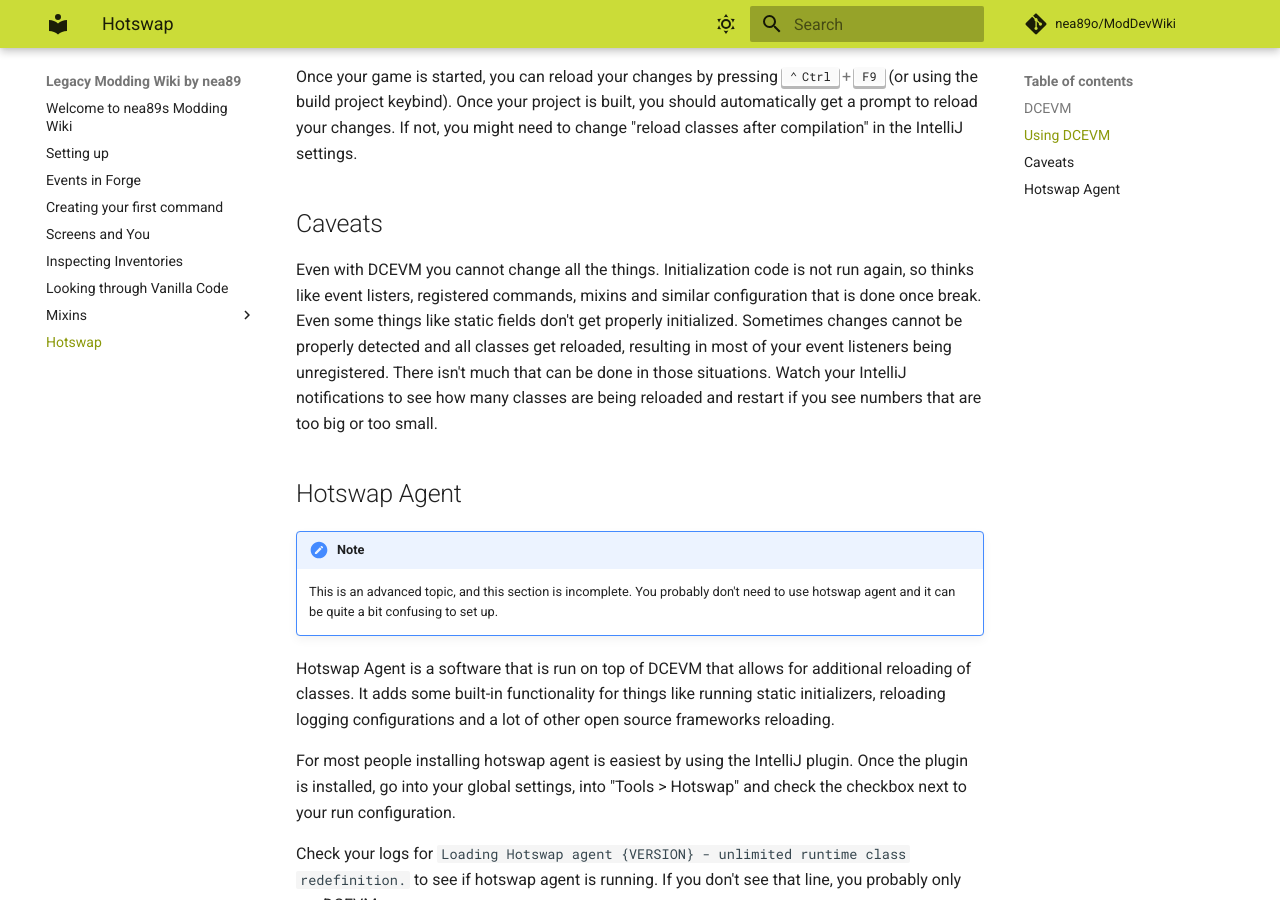
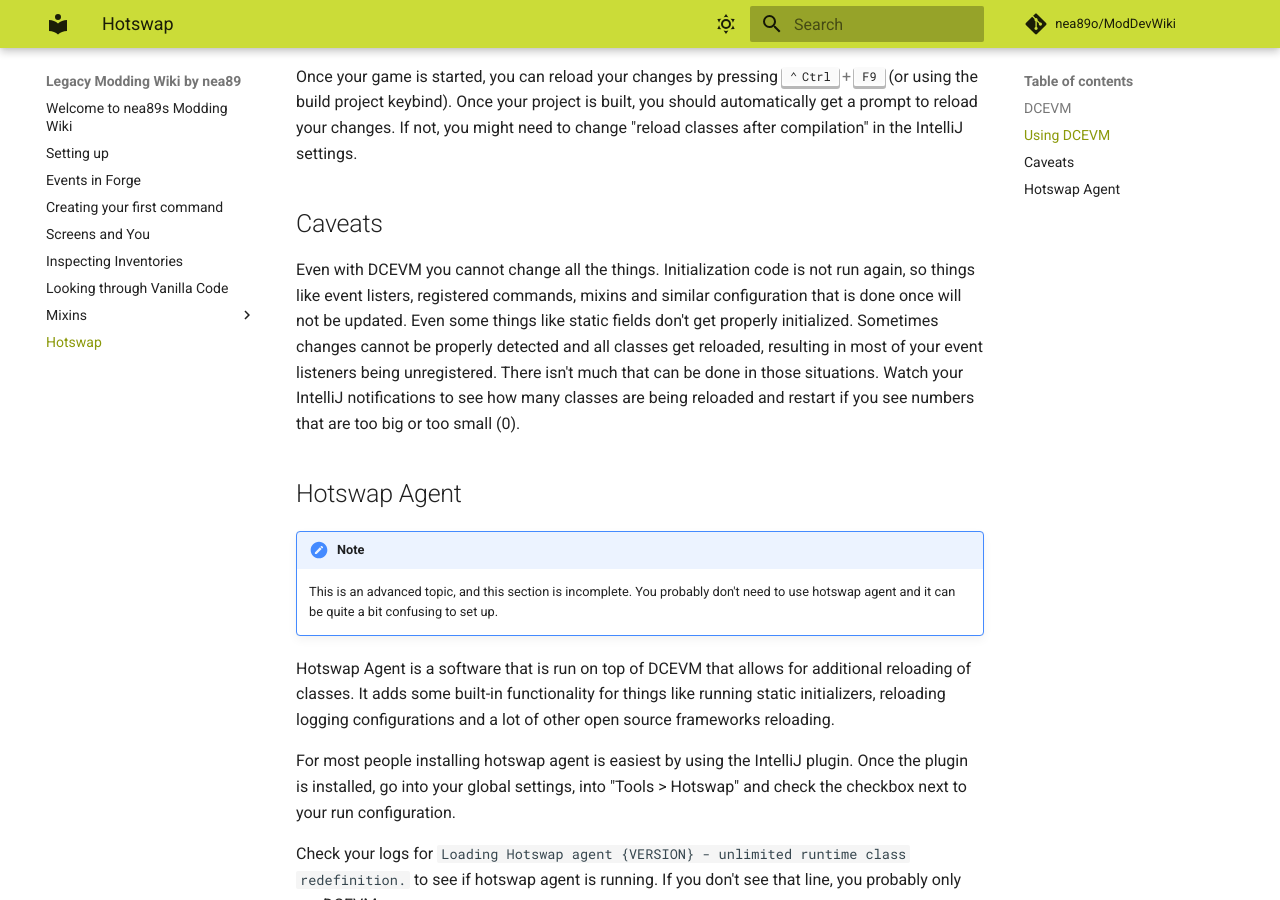
Before and after one commit to nea89o/ModDevWiki, an MkDocs documentation site: the page built from docs/hotswap.md, in a window 1280 px wide and 900 px high, scrolled down 1024 px. Built offline with MkDocs 1.6.1 and Material for MkDocs 9.7.7, drawn with Linux system fonts in a browser that asks for light colours; emoji names are drawn with the system emoji font; comment, search, counter and statistics services are not loaded.

Commit message:
Fix spelling in hotswap

```diff
--- a/docs/hotswap.md
+++ b/docs/hotswap.md
@@ -26,7 +26,7 @@ Once your game is started, you can reload your changes by pressing ++ctrl+f9++ (
 
 ## Caveats
 
-Even with DCEVM you cannot change all the things. Initialization code is not run again, so thinks like event listers, registered commands, mixins and similar configuration that is done once break. Even some things like static fields don't get properly initialized. Sometimes changes cannot be properly detected and all classes get reloaded, resulting in most of your event listeners being unregistered. There isn't much that can be done in those situations. Watch your IntelliJ notifications to see how many classes are being reloaded and restart if you see numbers that are too big or too small.
+Even with DCEVM you cannot change all the things. Initialization code is not run again, so things like event listers, registered commands, mixins and similar configuration that is done once will not be updated. Even some things like static fields don't get properly initialized. Sometimes changes cannot be properly detected and all classes get reloaded, resulting in most of your event listeners being unregistered. There isn't much that can be done in those situations. Watch your IntelliJ notifications to see how many classes are being reloaded and restart if you see numbers that are too big or too small (0).
 
 ## Hotswap Agent
 
```
